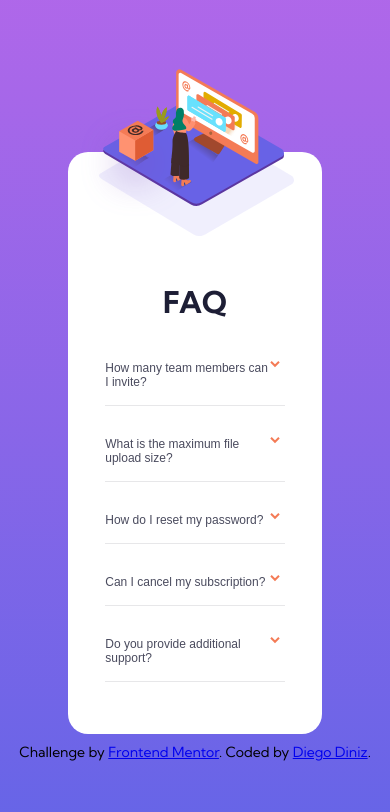
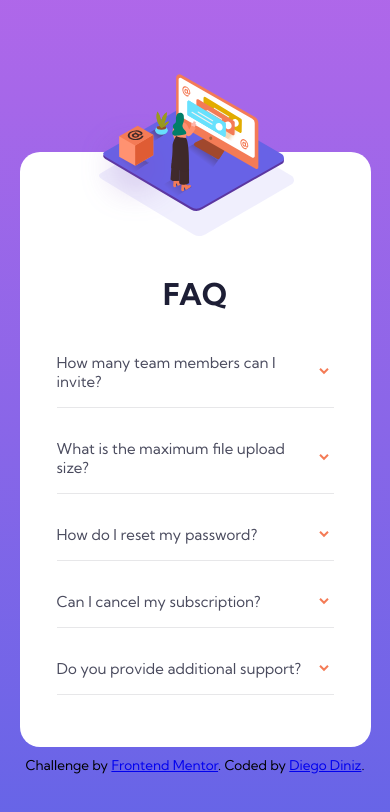
Before and after one commit to diegoadp/faq-accordion-card, a plain HTML site: page index.html in a window 390 px wide. Drawn offline with Linux system fonts and the light colour scheme.

Commit message:
Refactor: Delete unused properties and refactor minor details

```diff
--- a/css/style.css
+++ b/css/style.css
@@ -17,16 +17,13 @@
     box-sizing: border-box;
 }
 
-html {
+html, body, main, div, picture, img, h1, p, footer {
     font-family: "Kumbh Sans", sans-serif;
-    font-weight: 400;
-    width: 100%;
-    height: 100%;
+    font-size: 15px;
 }
 
 body {
     background-image: linear-gradient(var(--soft-violet), var(--soft-blue));
-    background-repeat: no-repeat;
     background-attachment: fixed;
     line-height: 1.5;
 }
@@ -34,7 +31,6 @@ body {
 .main-container {
     display: flex;
     width: 65%;
-    justify-content: center;
     align-items: center;
     background-color: #ffffff;
     border-radius: 20px;
@@ -48,14 +44,12 @@ body {
 }
 
 .image-container div {
-    width: 100%;
     overflow: hidden;
 }
 
 .img-bg-pattern {
     position: relative;
     width: 45em;
-    height: auto;
     top: -10em;
     left: -21em;
 }
@@ -68,19 +62,16 @@ body {
 
 .img-box {
     position: absolute;
-    width: auto;
-    height: auto;
     top: 13em;
     left: -6em;
 }
 
 .faq-container {
-    font-size: 15px;
     padding: 0 37px 37px 37px;
 }
 
 .faq-container h1 {
-    font-size: 30px;
+    font-size: 2rem;
     font-weight: 700;
     color: var(--very-dark-desaturated-blue);
     margin: 50px 0px 20px;
@@ -89,8 +80,10 @@ body {
 .accordion {
     display: flex;
     justify-content: space-between;
+    align-items: center;
     text-align: left;
-    font-size: 15px;
+    font-family: "Kumbh Sans", sans-serif;
+    font-size: 1rem;
     background-color: transparent;
     color: var(--very-dark-grayish-blue);
     cursor: pointer;
@@ -118,17 +111,18 @@ body {
     overflow: hidden;
     transition: max-height 0.2s ease-out;
     margin-bottom: 10px;
+    padding-right: 1.5rem;
 }
 
 footer {
     display: flex;
     justify-content: center;
-    align-items: center;
 }
 
 @media (max-width: 768px) {
     .main-container {
         flex-direction: column;
+        width: 90vw;
     }
     .image-container {
         width: 65vw;
@@ -155,20 +149,17 @@ footer {
     .accordion, .accordion-content {
         width: 100%;
     }
+    .attribution {
+        margin-bottom: 20px;
+    }
 }
 
 @media (max-width: 600px) {
     .image-container {
-        height: 10em;
+        height: 10rem;
     }
     .img-bg-pattern {
         left: 12%;
-    }
-    .faq-container {
-        font-size: 12px;
-    }
-    .accordion {
-        font-size: 12px;
     }
 }
 
@@ -179,8 +170,8 @@ footer {
     .img-woman {
         top: -65%;
     }
-    footer {
-        font-size: 14px;
+    .attribution {
+        font-size: .9rem;
     }
 }
 
```
